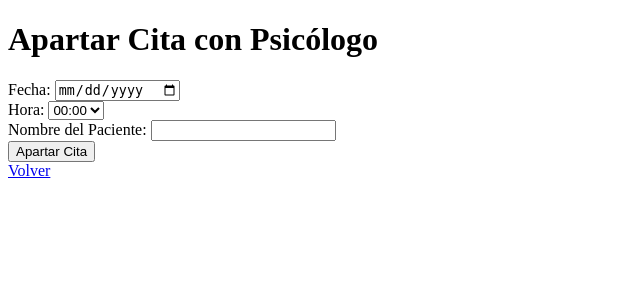
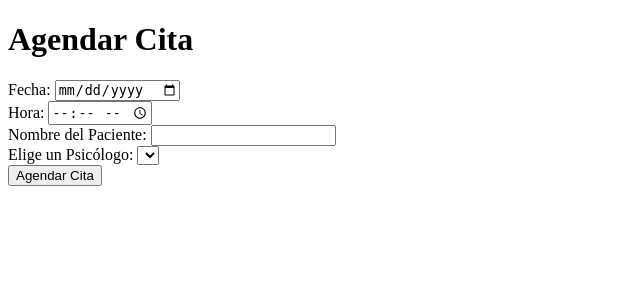
Before and after one commit to SKing25/Fundacion-AngelKA, a Django app: page /paciente/ in a window 1280 px wide. Shown: the top 300 px of the page, without its empty margins (0-640 px from the left). Run offline with Django 5.2, Linux system fonts and the light colour scheme; lists and menus that the app fills with data are empty.

Commit message:
Actualizar interfaz_paciente.html

```diff
--- a/citas_psicologos/citas/templates/interfaz_paciente.html
+++ b/citas_psicologos/citas/templates/interfaz_paciente.html
@@ -1,51 +1,33 @@
+<!-- interfaz_paciente.html -->
 <!DOCTYPE html>
 <html>
 <head>
-    <title>Interfaz Paciente</title>
+    <title>Agendar Cita</title>
 </head>
 <body>
-    <h1>Apartar Cita con Psicólogo</h1>
+    <h1>Agendar Cita</h1>
     {% if mensaje_error %}
         <p style="color: red;">{{ mensaje_error }}</p>
     {% endif %}
     <form method="post">
         {% csrf_token %}
         <label for="fecha">Fecha:</label>
-        <input type="date" name="fecha" id="fecha" required>
-        <br>
+        <input type="date" id="fecha" name="fecha" required><br>
+
         <label for="hora">Hora:</label>
-        <select name="hora" id="hora">
-            <option value="00:00">00:00</option>
-            <option value="01:00">01:00</option>
-            <option value="02:00">02:00</option>
-            <option value="03:00">03:00</option>
-            <option value="04:00">04:00</option>
-            <option value="05:00">05:00</option>
-            <option value="06:00">06:00</option>
-            <option value="07:00">07:00</option>
-            <option value="08:00">08:00</option>
-            <option value="09:00">09:00</option>
-            <option value="10:00">10:00</option>
-            <option value="11:00">11:00</option>
-            <option value="12:00">12:00</option>
-            <option value="13:00">13:00</option>
-            <option value="14:00">14:00</option>
-            <option value="15:00">15:00</option>
-            <option value="16:00">16:00</option>
-            <option value="17:00">17:00</option>
-            <option value="18:00">18:00</option>
-            <option value="19:00">19:00</option>
-            <option value="20:00">20:00</option>
-            <option value="21:00">21:00</option>
-            <option value="22:00">22:00</option>
-            <option value="23:00">23:00</option>
-        </select>
-        <br>
+        <input type="time" id="hora" name="hora" required><br>
+
         <label for="paciente">Nombre del Paciente:</label>
-        <input type="text" name="paciente" id="paciente" required>
-        <br>
-        <button type="submit">Apartar Cita</button>
+        <input type="text" id="paciente" name="paciente" required><br>
+
+        <label for="psicologo">Elige un Psicólogo:</label>
+        <select id="psicologo" name="psicologo">
+            {% for psicologo in psicologos %}
+                <option value="{{ psicologo.id }}">{{ psicologo.nombre }}</option>
+            {% endfor %}
+        </select><br>
+
+        <button type="submit">Agendar Cita</button>
     </form>
-    <a href="{% url 'menu_principal' %}">Volver</a>
 </body>
 </html>
```
